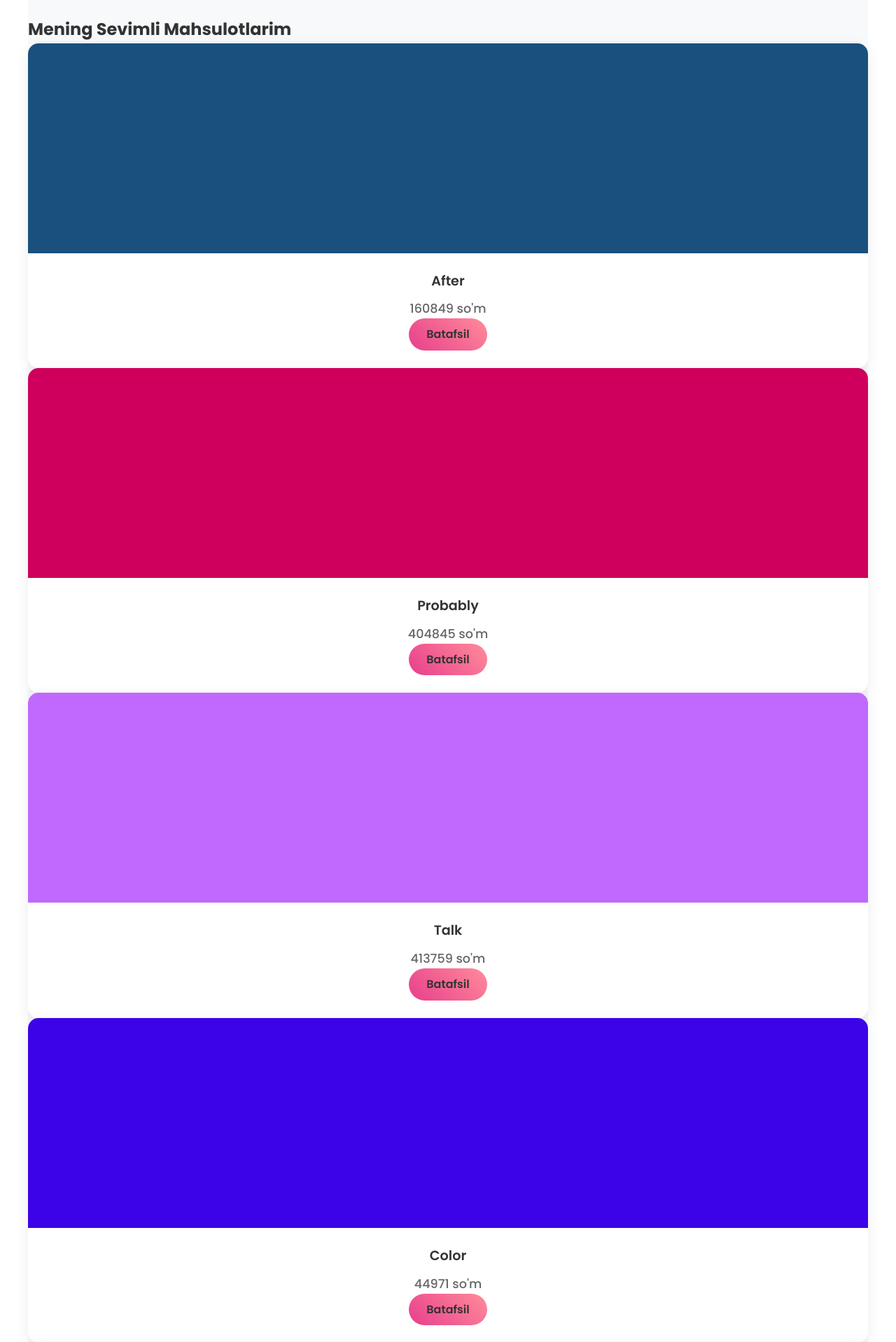
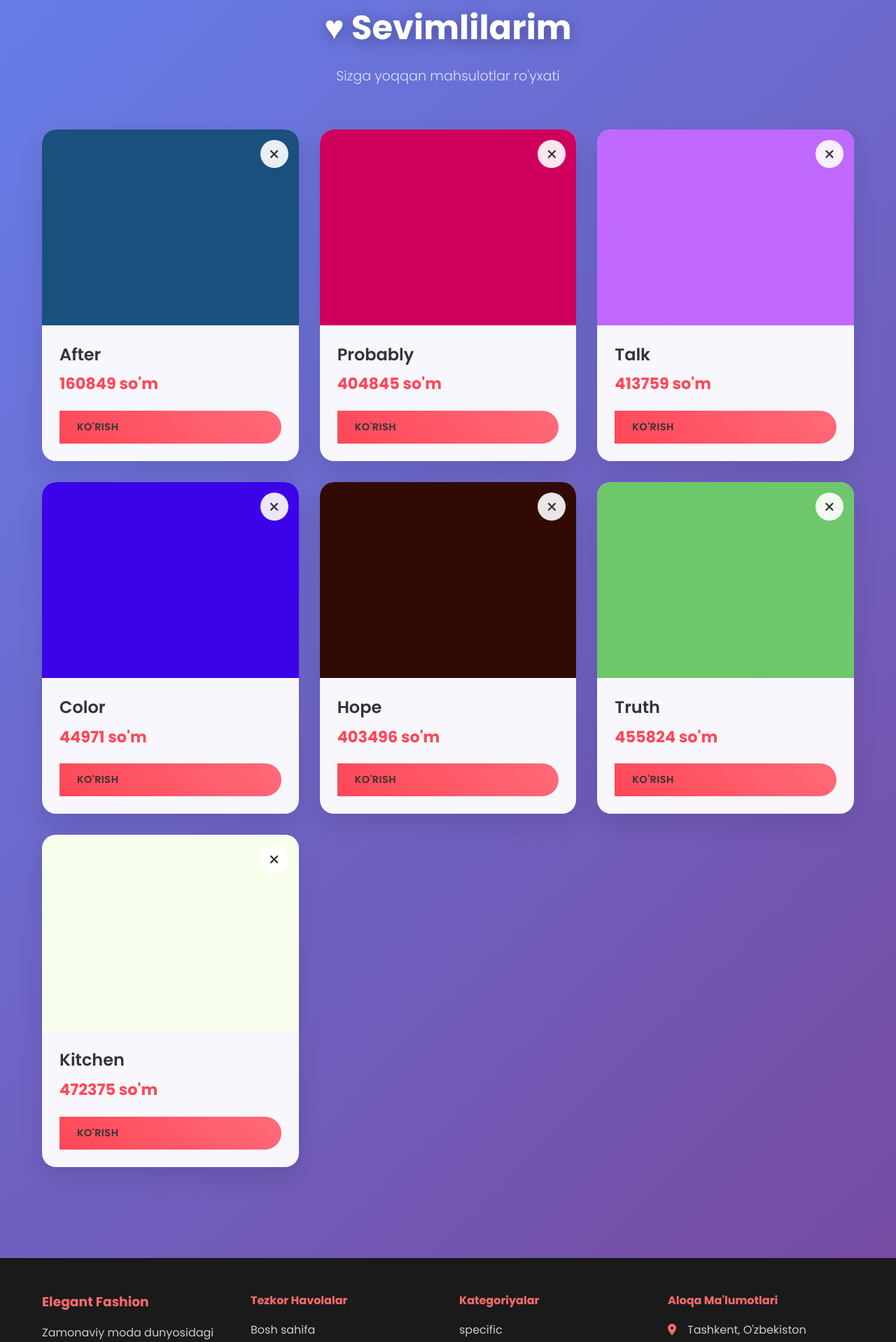
Before and after one commit to aniko04/teropro, a Django app: page /likes/ in a window 1280 px wide. Shown: the part 78-1996 px from the top of the page at 70% size. Run offline with Django 5.2, Linux system fonts and the light colour scheme; a user stored in the database is signed in; data comes from the database, SQL or seed files in the repository; both versions use the stored data as it was after the commit; some libraries are stand-ins or nearby versions.

Commit message:
upgratelikehtml

```diff
--- a/home/tags.py
+++ b/home/tags.py
@@ -1,5 +1,7 @@
 from django import template
+from django.db.models import Avg
 
+from home import models
 from home.models import Category, Like, Cart
 
 register = template.Library()
@@ -190,3 +192,15 @@
     """
     from .models import ProductView
     return ProductView.objects.filter(product=product).count()
+
+@register.filter
+def average_rating(product):
+    """
+    Mahsulotning o'rtacha reytingini hisoblaydi
+    """
+    from .models import ProductView
+    reviews = ProductView.objects.filter(product=product)
+    if reviews.exists():
+        avg = reviews.aggregate(Avg('rate'))['rate__avg']
+        return round(avg, 2)  # O'rtacha qiymatni 2 xonagacha yaxlitlash
+    return 0
--- a/home/views.py
+++ b/home/views.py
@@ -3,6 +3,7 @@
 from django.core.paginator import Paginator
 from django.contrib.auth.models import User
 from django.contrib import messages
+from django.db.models import Avg
 
 from .models import *
 
@@ -12,6 +13,15 @@
 def home(request):
     categories = Category.objects.all()
     products = Product.objects.filter(top=True)
+    # har bir category qaaysi narxdan boshlanadi
+    for category in categories:
+        category.min_price = Product.objects.filter(category=category).aggregate(Avg('current_price'))['current_price__avg']
+        if category.min_price is None:
+            category.min_price = 0
+        else:
+            category.min_price = int(category.min_price)
+        category.product_count = Product.objects.filter(category=category).count()
+        category.min_price = int(category.min_price)
     context = {
         'categories': categories,
         'products': products,
--- a/templates/likes.html
+++ b/templates/likes.html
@@ -3,155 +3,245 @@
 
 {% block content %}
 <style>
-    .wishlist-container {
-        padding: 50px 0;
-        background-color: #f8f9fa;
+    .wishlist-page {
+        min-height: 100vh;
+        background: linear-gradient(135deg, #667eea 0%, #764ba2 100%);
+        padding: 80px 0;
+    }
+
+    .wishlist-header {
+        text-align: center;
+        margin-bottom: 60px;
     }
 
     .wishlist-title {
-        font-weight: 700;
-        color: #333;
-        font-family: 'Poppins', sans-serif;
+        font-size: 3rem;
+        font-weight: 800;
+        color: #fff;
+        margin-bottom: 15px;
+        text-shadow: 0 4px 20px rgba(0, 0, 0, 0.3);
     }
 
-    .product-card {
-        background: #fff;
-        border: none;
-        border-radius: 15px;
+    .wishlist-subtitle {
+        font-size: 1.2rem;
+        color: rgba(255, 255, 255, 0.8);
+        font-weight: 300;
+    }
+
+    .products-grid {
+        display: grid;
+        grid-template-columns: repeat(3, 1fr);
+        gap: 30px;
+        margin-bottom: 50px;
+    }
+
+    @media (max-width: 992px) {
+        .products-grid {
+            grid-template-columns: repeat(2, 1fr);
+        }
+    }
+
+    @media (max-width: 576px) {
+        .products-grid {
+            grid-template-columns: 1fr;
+        }
+    }
+
+    .wishlist-card {
+        background: rgba(255, 255, 255, 0.95);
+        border-radius: 20px;
         overflow: hidden;
-        transition: transform 0.3s ease, box-shadow 0.3s ease;
+        box-shadow: 0 15px 35px rgba(0, 0, 0, 0.1);
+        transition: all 0.4s cubic-bezier(0.175, 0.885, 0.32, 1.275);
         position: relative;
     }
 
-    .product-card:hover {
+    .wishlist-card:hover {
         transform: translateY(-10px);
-        box-shadow: 0 20px 40px rgba(0, 0, 0, 0.1);
+        box-shadow: 0 25px 50px rgba(0, 0, 0, 0.2);
     }
 
-    .product-image {
+    .card-image-wrapper {
         position: relative;
+        height: 280px;
         overflow: hidden;
     }
 
-    .product-image img {
+    .card-image-wrapper img {
         width: 100%;
-        height: 300px;
+        height: 100%;
         object-fit: cover;
         transition: transform 0.4s ease;
     }
 
-    .product-card:hover .product-image img {
+    .wishlist-card:hover .card-image-wrapper img {
         transform: scale(1.1);
     }
 
-    .product-card .card-body {
-        padding: 25px;
-        text-align: center;
-    }
-
-    .product-card .card-title {
-        font-size: 1.2rem;
-        font-weight: 600;
-        margin-bottom: 10px;
-    }
-
-    .product-card .card-text {
-        color: #666;
-        font-size: 1.1rem;
-        font-weight: 500;
-    }
-
-    .product-actions {
+    .remove-btn {
         position: absolute;
         top: 15px;
         right: 15px;
-        display: flex;
-        flex-direction: column;
-        gap: 10px;
-    }
-
-    .product-actions .action-btn {
-        background-color: rgba(255, 255, 255, 0.9);
-        color: #333;
         width: 40px;
         height: 40px;
+        background: rgba(255, 255, 255, 0.9);
         border-radius: 50%;
         display: flex;
         align-items: center;
         justify-content: center;
+        color: #ff4757;
+        font-size: 18px;
+        transition: all 0.3s ease;
         text-decoration: none;
-        transition: background-color 0.3s, color 0.3s;
-        box-shadow: 0 2px 5px rgba(0, 0, 0, 0.1);
+        backdrop-filter: blur(10px);
     }
 
-    .product-actions .action-btn:hover {
-        background-color: #e83e8c;
-        color: #fff;
+    .remove-btn:hover {
+        background: #ff4757;
+        color: white;
+        transform: scale(1.1);
     }
 
-    .btn-details {
-        background: linear-gradient(45deg, #e83e8c, #ff8c9a);
-        border: none;
-        color: white;
-        padding: 10px 25px;
-        border-radius: 50px;
-        font-weight: 600;
-        transition: transform 0.2s, box-shadow 0.2s;
+    .card-content {
+        padding: 25px;
     }
 
-    .btn-details:hover {
-        transform: scale(1.05);
-        box-shadow: 0 10px 20px rgba(232, 62, 140, 0.3);
+    .product-title {
+        font-size: 1.3rem;
+        font-weight: 700;
+        color: #2c3e50;
+        margin-bottom: 12px;
+        line-height: 1.4;
     }
 
-    .empty-wishlist {
-        padding: 80px 0;
-        text-align: center;
-    }
-
-    .empty-wishlist i {
-        font-size: 80px;
-        color: #e83e8c;
+    .product-price {
+        font-size: 1.4rem;
+        font-weight: 800;
+        color: #ff4757;
         margin-bottom: 20px;
     }
 
-    .empty-wishlist p {
-        font-size: 1.2rem;
-        color: #555;
+    .view-btn {
+        background: linear-gradient(45deg, #ff4757, #ff6b7a);
+        color: white;
+        border: none;
+        padding: 12px 25px;
+        border-radius: 50px;
+        font-weight: 600;
+        text-transform: uppercase;
+        letter-spacing: 0.5px;
+        transition: all 0.3s ease;
+        width: 100%;
+        font-size: 0.9rem;
+    }
+
+    .view-btn:hover {
+        background: linear-gradient(45deg, #ff3742, #ff5722);
+        transform: translateY(-2px);
+        box-shadow: 0 8px 25px rgba(255, 71, 87, 0.4);
+        color: white;
+    }
+
+    .empty-state {
+        text-align: center;
+        padding: 100px 30px;
+        background: rgba(255, 255, 255, 0.1);
+        border-radius: 30px;
+        backdrop-filter: blur(20px);
+        border: 1px solid rgba(255, 255, 255, 0.2);
+    }
+
+    .empty-icon {
+        font-size: 6rem;
+        color: rgba(255, 255, 255, 0.6);
         margin-bottom: 30px;
+        animation: float 3s ease-in-out infinite;
+    }
+
+    .empty-title {
+        font-size: 2.2rem;
+        font-weight: 700;
+        color: white;
+        margin-bottom: 15px;
+    }
+
+    .empty-text {
+        font-size: 1.1rem;
+        color: rgba(255, 255, 255, 0.7);
+        margin-bottom: 40px;
+        line-height: 1.6;
+    }
+
+    .shop-btn {
+        background: linear-gradient(45deg, #ff4757, #ff6b7a);
+        color: white;
+        padding: 15px 40px;
+        border-radius: 50px;
+        font-weight: 700;
+        text-transform: uppercase;
+        letter-spacing: 1px;
+        text-decoration: none;
+        display: inline-block;
+        transition: all 0.3s ease;
+        box-shadow: 0 10px 30px rgba(255, 71, 87, 0.3);
+    }
+
+    .shop-btn:hover {
+        transform: translateY(-3px);
+        box-shadow: 0 15px 40px rgba(255, 71, 87, 0.4);
+        color: white;
+    }
+
+    @keyframes float {
+
+        0%,
+        100% {
+            transform: translateY(0px);
+        }
+
+        50% {
+            transform: translateY(-20px);
+        }
     }
 </style>
 
-<div class="container wishlist-container">
+<div class="wishlist-page">
+    <div class="container">
+        <div class="wishlist-header">
+            <h1 class="wishlist-title">♥ Sevimlilarim</h1>
+            <p class="wishlist-subtitle">Sizga yoqqan mahsulotlar ro'yxati</p>
+        </div>
 
-<br><br>
-    <h2 class="text-center mb-5 wishlist-title">Mening Sevimli Mahsulotlarim</h2>
         {% if liked_products %}
-    <div class="row">
+        <div class="products-grid">
             {% for product in liked_products %}
-        <div class="col-lg-4 col-md-6 mb-4">
-            <div class="card product-card h-100">
-                <div class="product-image">
-                    <img src="{{ product.main_image.url }}" class="card-img-top" alt="{{ product.name }}">
-                    <div class="product-actions">
-                       <a href="{% url 'like_product' product.id  %}?path={{ request.path }}" class="action-btn"> <i class="fas fa-times"></i> </a>
+            <div class="wishlist-card">
+                <div class="card-image-wrapper">
+                    <img src="{{ product.main_image.url }}" alt="{{ product.name }}">
+                    <a href="{% url 'like_product' product.id %}?path={{ request.path }}" class="remove-btn"
+                        title="O'chirish">
+                        <i class="fas fa-times"></i>
+                    </a>
                 </div>
-                </div>
-                <div class="card-body">
-                    <h5 class="card-title">{{ product.name }}</h5>
-                    <p class="card-text mb-3">{{ product.current_price }} so'm</p>
-                    <a href="{% url 'product_details' product.id %}" class="btn btn-details">Batafsil</a>
-                </div>
+                <div class="card-content">
+                    <h3 class="product-title">{{ product.name }}</h3>
+                    <div class="product-price">{{ product.current_price }} so'm</div>
+                    <a href="{% url 'product_details' product.id %}" class="btn view-btn">Ko'rish</a>
                 </div>
             </div>
             {% endfor %}
         </div>
         {% else %}
-    <div class="empty-wishlist">
+        <div class="empty-state">
+            <div class="empty-icon">
                 <i class="far fa-heart"></i>
-        <p>Sevimlilar ro'yxatingiz hozircha bo'sh.</p>
-        <a href="{% url 'product' %}" class="btn btn-details">Do'konga o'tish</a>
+            </div>
+            <h2 class="empty-title">Sevimlilar bo'sh</h2>
+            <p class="empty-text">Hali hech qanday mahsulot tanlamagansiz.<br>Do'konni ko'rib chiqing va yoqtirgan
+                narsalaringizni qo'shing!</p>
+            <a href="{% url 'product' %}" class="shop-btn">Do'konga o'tish</a>
         </div>
         {% endif %}
     </div>
+</div>
 {% endblock %}
--- a/templates/product-detail.html
+++ b/templates/product-detail.html
@@ -50,9 +50,9 @@
                     </div>
                     <div class="product-rating">
                         <div class="stars">
-                            {{ product.grade|star_rating_html|safe }}
+                            {{ average_rating|star_rating_html|safe }}
                         </div>
-                        <span class="rating-text">({{ product.grade }} baho)</span>
+                        <span class="rating-text">({{ product|reviews_count }} baho)</span>
                         <a href="#reviews" class="reviews-link">Barcha baholarni ko'rish</a>
                     </div>
 
```
Also changed, not shown: static/css/style.css (+118 -0 lines), templates/contact.html (+1 -7 lines), templates/index.html (+19 -13 lines), templates/products.html (+2 -6 lines), db.sqlite3. Lines whose indentation alone changed are shown as unchanged.
